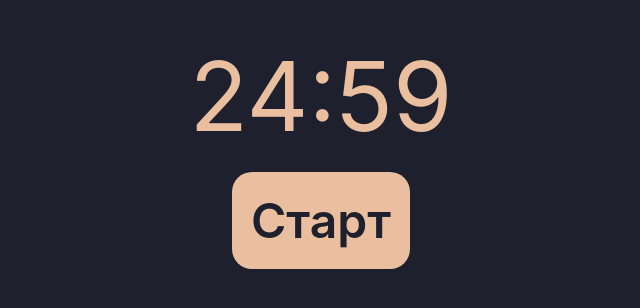
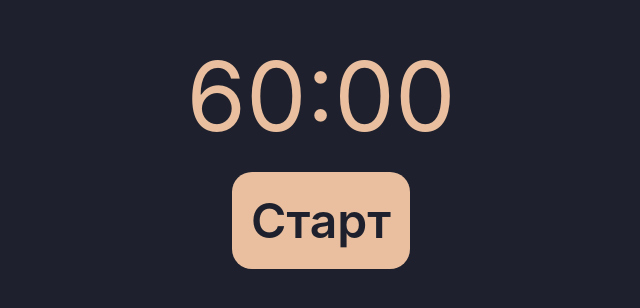
Before and after one commit to ArchyDevUa/infinity_pomadoro_tracker, a React (Create React App) app: page / in a window 1280 px wide. Shown: the part 246-554 px from the top of the page, without its empty margins (319-959 px from the left). Built offline with nearby package versions, Linux system fonts and the light colour scheme.

Commit message:
changed start time

```diff
--- a/src/Pomadoro.js
+++ b/src/Pomadoro.js
@@ -1,8 +1,8 @@
 import React,{useState, useEffect} from 'react'
 
 function Pomadoro() {
-    const [minutes,setMinutes] = useState(24);
-    const [seconds,setSeconds] = useState(59);
+    const [minutes,setMinutes] = useState(60);
+    const [seconds,setSeconds] = useState(0);
     const [displayMessage,setDisplayMessage] = useState(false);
     const [isPause,setIsPause] = useState(false)
 
@@ -15,7 +15,7 @@ function Pomadoro() {
                         setSeconds(59)
                         setMinutes(minutes-1)
                     }else{
-                        let minutes = displayMessage ? 24 : 4;
+                        let minutes = displayMessage ? 60 : 4;
                         let seconds = 59;
                         setSeconds(seconds);
                         setMinutes(minutes);
```
